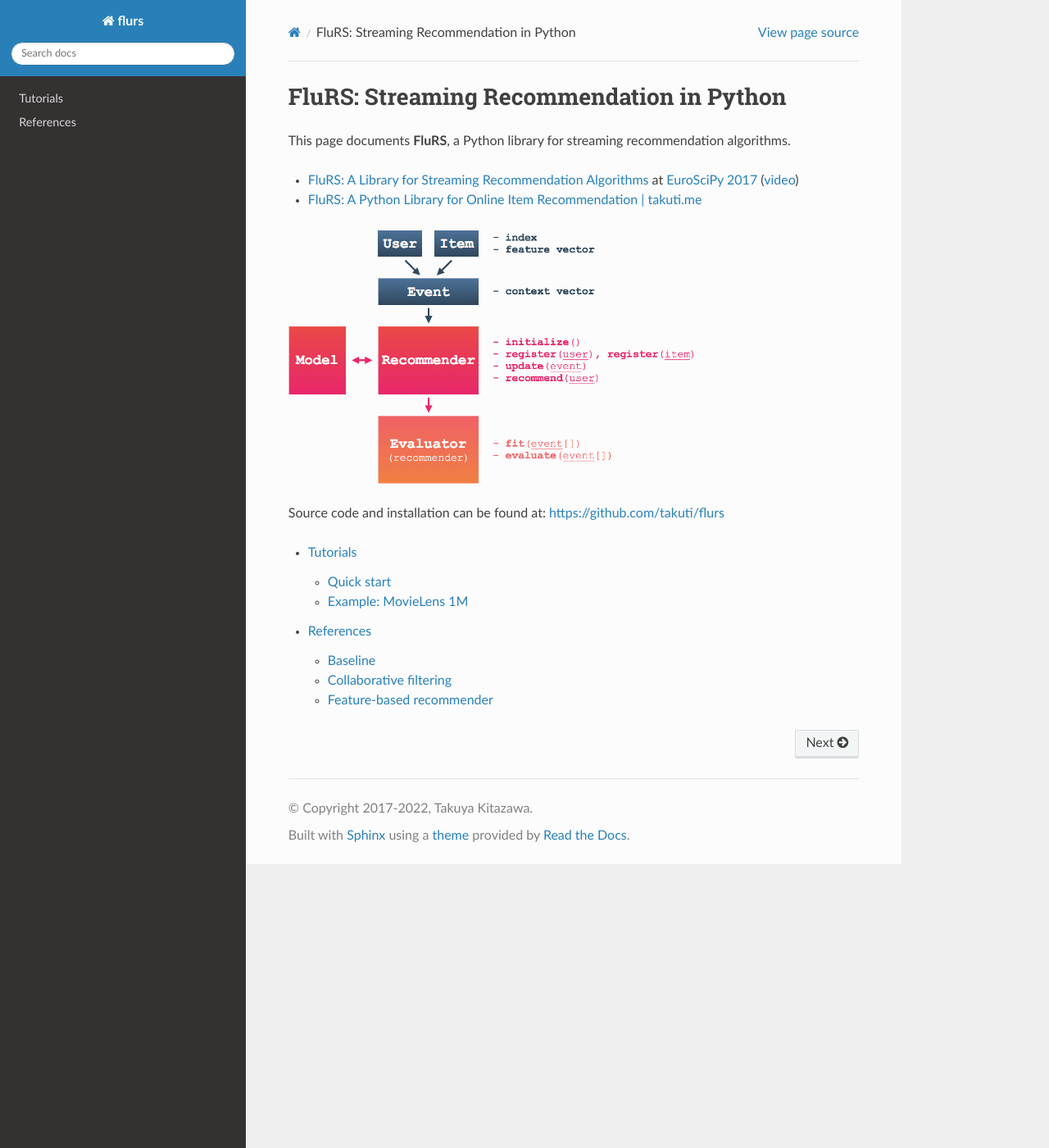
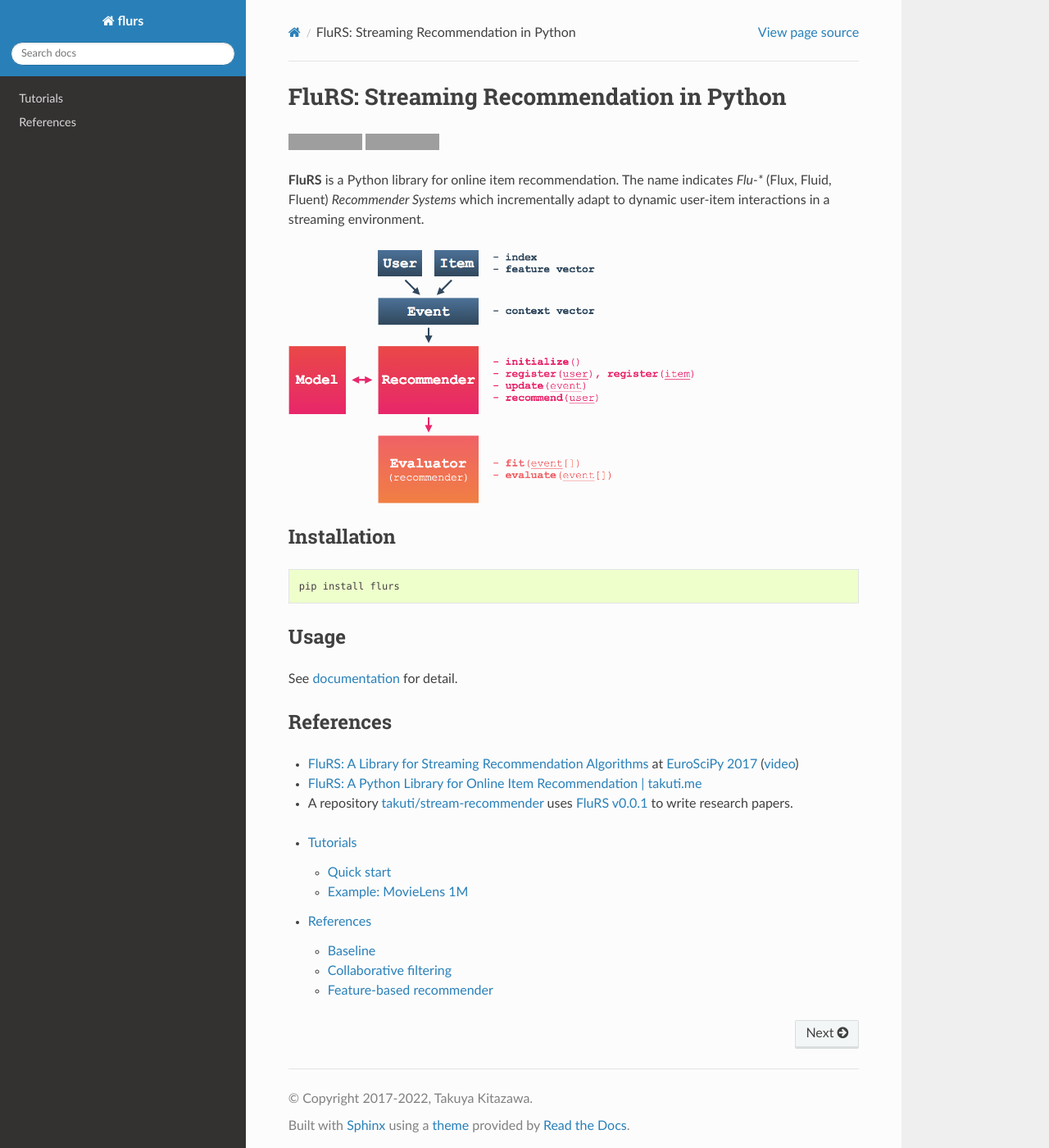
Before and after one commit to takuti/flurs, a Sphinx documentation site: the page built from doc/index.rst, in a window 1280 px wide and 1400 px high. Shown: the whole window at 82% size. Built offline with Sphinx 7.4.7 and the Read the Docs theme 2.0.0, drawn with Linux system fonts in a browser that asks for light colours; grey boxes are pictures that could not be loaded.

Commit message:
Leverage README as an index page of documentation

```diff
--- /dev/null
+++ b/README.rst
@@ -0,0 +1,33 @@
+FluRS: Streaming Recommendation in Python
+==========================================
+
+|Build status| |PyPI version|
+
+.. |Build status| image:: https://github.com/takuti/flurs/actions/workflows/dryrun.yml/badge.svg
+   :target: https://github.com/takuti/flurs/actions/workflows/dryrun.yml
+.. |PyPI version| image:: https://badge.fury.io/py/flurs.svg
+   :target: https://badge.fury.io/py/flurs
+
+**FluRS** is a Python library for online item recommendation. The name indicates *Flu-** (Flux, Fluid, Fluent) *Recommender Systems* which incrementally adapt to dynamic user-item interactions in a streaming environment.
+
+.. image:: https://raw.githubusercontent.com/takuti/flurs/master/doc/images/structure.png
+    :width: 512 px
+
+Installation
+------------
+
+.. code:: sh
+
+    pip install flurs
+
+Usage
+-----
+
+See `documentation <https://takuti.github.io/flurs/>`_ for detail.
+
+References
+----------
+
+* `FluRS: A Library for Streaming Recommendation Algorithms <https://speakerdeck.com/takuti/flurs-a-library-for-streaming-recommendation-algorithms>`_ at `EuroSciPy 2017 <https://www.euroscipy.org/2017/>`_ (`video <https://www.youtube.com/watch?v=nARfsX63nDc>`_)
+* `FluRS: A Python Library for Online Item Recommendation | takuti.me <https://takuti.me/note/flurs/>`_
+* A repository `takuti/stream-recommender <https://github.com/takuti/stream-recommender>`_ uses `FluRS v0.0.1 <https://pypi.python.org/pypi/flurs/0.0.1>`_ to write research papers.
--- a/doc/index.rst
+++ b/doc/index.rst
@@ -1,23 +1,7 @@
-.. FluRS documentation master file, created by
-   sphinx-quickstart on Tue Feb 20 07:03:57 2018.
-   You can adapt this file completely to your liking, but it should at least
-   contain the root `toctree` directive.
-
-FluRS: Streaming Recommendation in Python
-==========================================
-
-This page documents **FluRS**, a Python library for streaming recommendation algorithms.
-
-* `FluRS: A Library for Streaming Recommendation Algorithms <https://speakerdeck.com/takuti/flurs-a-library-for-streaming-recommendation-algorithms>`_ at `EuroSciPy 2017 <https://www.euroscipy.org/2017/>`_ (`video <https://www.youtube.com/watch?v=nARfsX63nDc>`_)
-* `FluRS: A Python Library for Online Item Recommendation | takuti.me <https://takuti.me/note/flurs/>`_
-
-.. image:: images/structure.png
-    :width: 512 px
-
-Source code and installation can be found at: https://github.com/takuti/flurs
+.. include:: ../README.rst
 
 .. toctree::
-   :maxdepth: 3
+   :maxdepth: 2
 
    tutorial
    reference
--- a/setup.py
+++ b/setup.py
@@ -3,9 +3,9 @@
 
 DISTNAME = 'flurs'
 DESCRIPTION = 'A library for streaming recommendation algorithms'
-with open('README.md') as f:
+with open('README.rst') as f:
     LONG_DESCRIPTION = f.read()
-LONG_DESCRIPTION_CONTENT_TYPE = 'text/markdown'
+LONG_DESCRIPTION_CONTENT_TYPE = 'text/x-rst'
 AUTHOR = 'Takuya Kitazawa'
 AUTHOR_EMAIL = 'k.takuti@gmail.com'
 MAINTAINER = AUTHOR
```
Also changed, not shown: README.md (deleted, +0 -18 lines).
